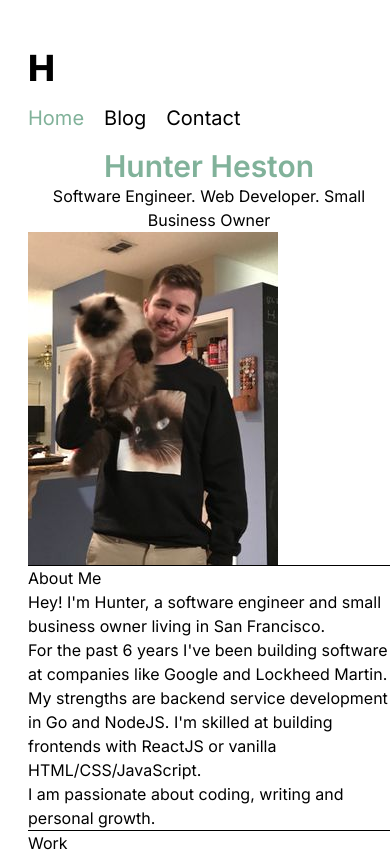
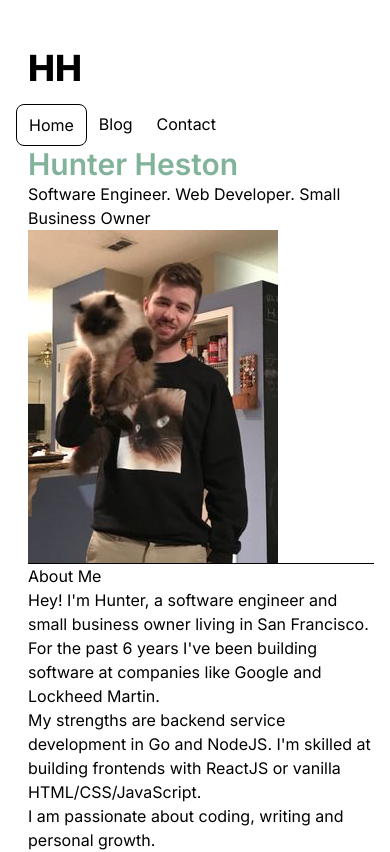
Before and after one commit to HunterHeston/personal-website, a Next.js app: page / in a window 390 px wide. Shown: the top 852 px of the page. Built offline with nearby package versions, Linux system fonts and the light colour scheme.

Commit message:
1. Link accent is now a boarder. 2. aligning content on mobile as desired.

```diff
--- a/components/layout.tsx
+++ b/components/layout.tsx
@@ -12,7 +12,8 @@ export default function Layout({ children }: LayoutProps) {
   return (
     <div
       className={
-        "dark:bg-background dark:text-primary min-h-screen " + inter.className
+        "px-4 py-7 dark:bg-background dark:text-primary min-h-screen " +
+        inter.className
       }
     >
       <Head>
@@ -22,12 +23,11 @@ export default function Layout({ children }: LayoutProps) {
         <link rel="icon" href="/favicon.ico" />
       </Head>
       {/* column container */}
-      <div
-        id="application"
-        className="pl-7 pt-7 flex flex-col sm:flex-row max-w-full"
-      >
+      <div id="application" className="flex flex-col sm:flex-row max-w-full">
         <Navigation />
-        <div id="page-content">{children}</div>
+        <div className="pl-3" id="page-content">
+          {children}
+        </div>
       </div>
     </div>
   );
--- a/components/navigation.tsx
+++ b/components/navigation.tsx
@@ -6,9 +6,9 @@ export default function Navigation() {
 
   return (
     <>
-      <nav className="flex flex-col">
-        <Link href="/" className="mt-5 text-4xl font-extrabold sm:mb-4">
-          H
+      <nav className="flex flex-col mr-2">
+        <Link href="/" className="mt-5 ml-3 mb-4 text-4xl font-extrabold">
+          HH
         </Link>
         <ul className="flex sm:flex-col">
           <NavItem text="Home" href="/" active={router.pathname === "/"} />
@@ -38,11 +38,16 @@ type NavItemProps = {
 
 // a single navigation item
 function NavItem({ text, href, active, className }: NavItemProps) {
-  const activeClass = active ? "text-accent" : "";
+  const activeClass = active
+    ? "border border-solid border-white rounded-lg"
+    : "";
 
   return (
-    <li className={["my-4  list-none pr-5", activeClass, className].join(" ")}>
-      <Link className="hover:underline hover:text-accent text-xl" href={href}>
+    <li className={["w-fit px-3 py-2", activeClass, className].join(" ")}>
+      <Link
+        className="hover:underline hover:text-accent text-md sm:text-xl"
+        href={href}
+      >
         {text}
       </Link>
     </li>
--- a/pages/index.tsx
+++ b/pages/index.tsx
@@ -4,7 +4,7 @@ import Link from "next/link";
 export default function Home() {
   return (
     <>
-      <main className="text-center">
+      <main>
         <h1 className="text-3xl font-semibold text-accent">Hunter Heston</h1>
         <h2>Software Engineer. Web Developer. Small Business Owner</h2>
         <Image
```
